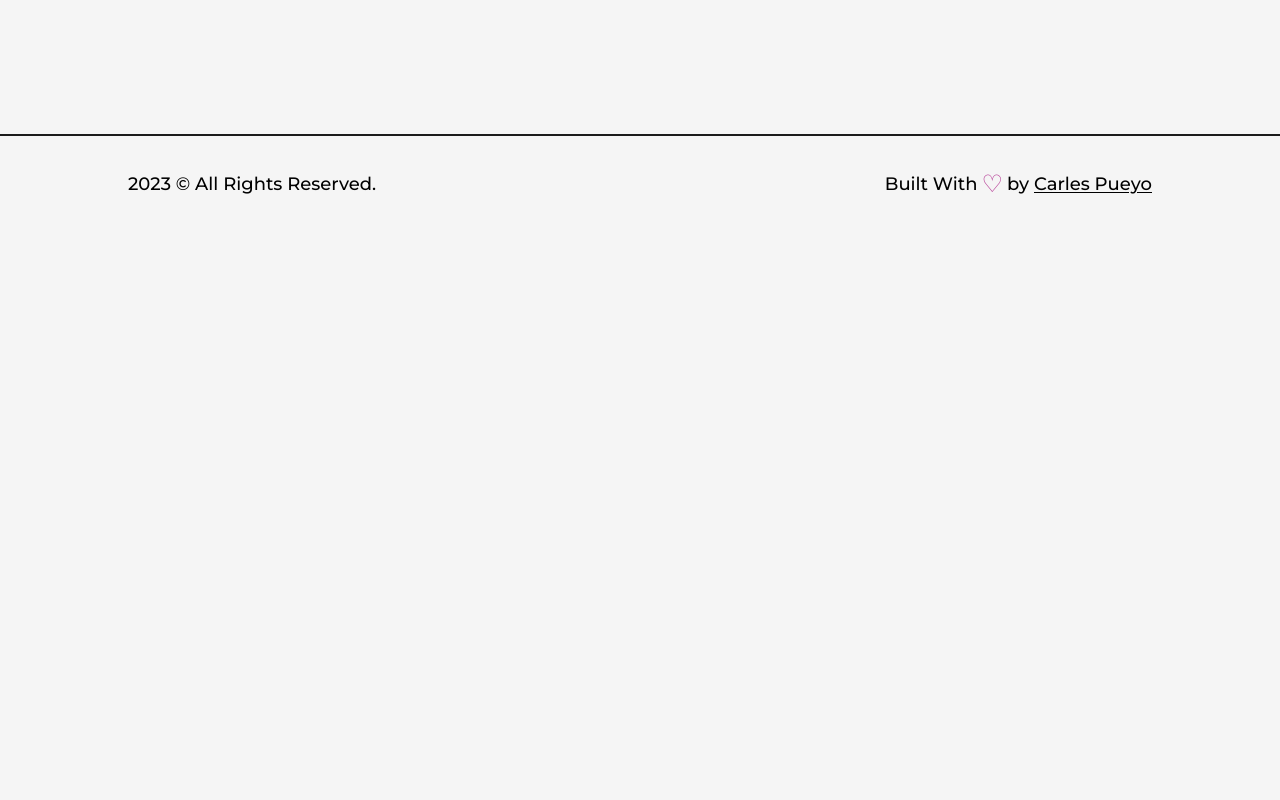
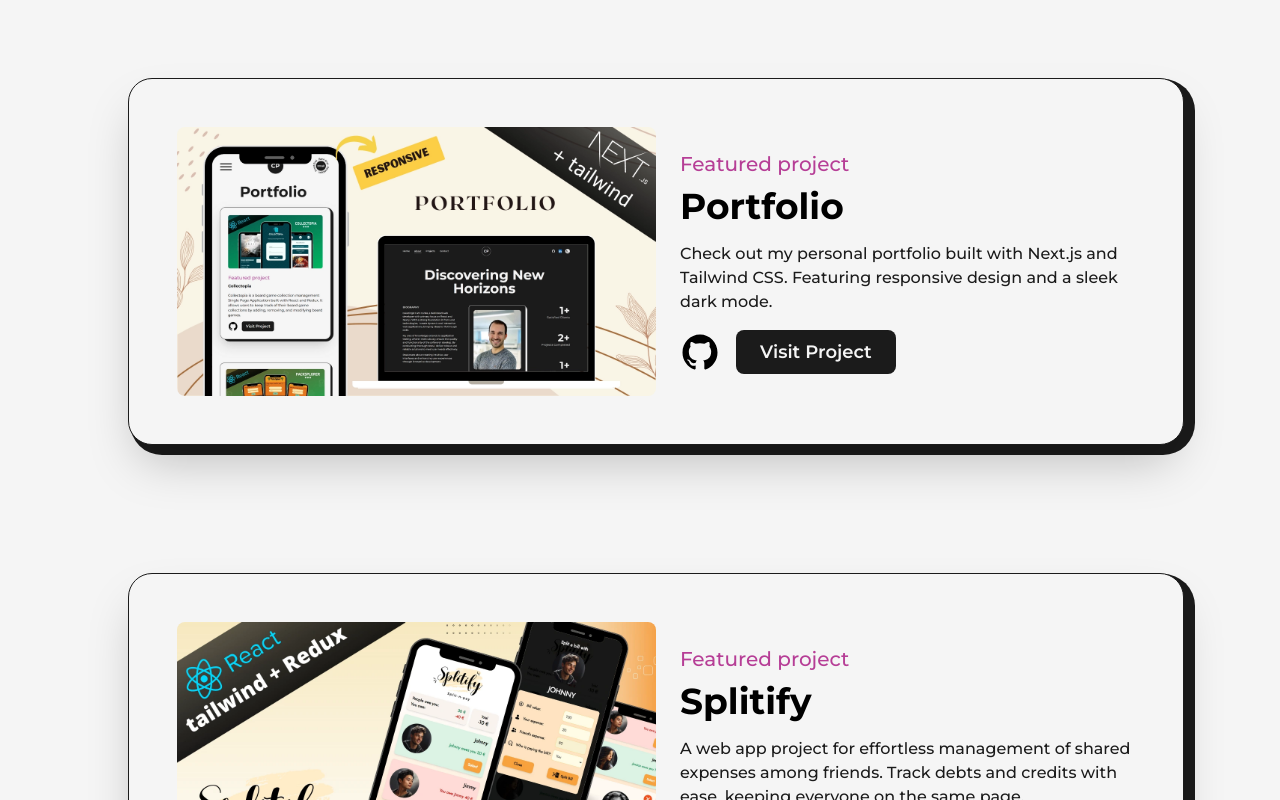
Before and after one commit to cpcastells/cpcastells_portfolio, a Next.js app: page /projects in a window 1280 px wide. Shown: the part 1320-2120 px from the top of the page. Before the commit the page ends 1552 px from the top, so only its background shows below. Built offline with nearby package versions, Linux system fonts and the light colour scheme.

Commit message:
Add portfolio and splitify projects

```diff
--- a/src/app/page.tsx
+++ b/src/app/page.tsx
@@ -7,7 +7,7 @@
 
 export default function Home() {
   return (
-    <main className="flex items-center text-dark w-full dark:text-light">
+    <main className="flex items-center text-dark w-full dark:text-light min-h-screen">
       <Layout className="pt-0 md:p-16 xl:pt-0 sm:pt-8">
         <AnimatedText
           text="Hi! I'm"
--- a/src/app/projects/page.tsx
+++ b/src/app/projects/page.tsx
@@ -1,11 +1,12 @@
 "use client";
 
-import { Metadata } from "next";
 import React, { useEffect, useState } from "react";
 import AnimatedText from "@/components/AnimatedText/AnimatedText";
 import Layout from "@/components/Layout/Layout";
 import collectopia from "../../../public/images/projects/collectopia.webp";
 import packsplorer from "../../../public/images/projects/packsplorer.webp";
+import portfolio from "../../../public/images/projects/portfolio.webp";
+import splitify from "../../../public/images/projects/splitify.webp";
 import FeaturedProject from "@/components/FeaturedProject/FeaturedProject";
 import Project from "@/components/Project/Project";
 import HireMe from "@/components/HireMe/HireMe";
@@ -50,8 +51,28 @@
               github="https://github.com/cpcastells/packsplorer-react"
               title="Packsplorer"
               link="https://packsplorer.netlify.app/"
-              type="Web App"
+              type="Side-Project"
               img={packsplorer}
+            />
+          </div>
+          <div className="col-span-12">
+            <FeaturedProject
+              github="https://github.com/cpcastells/cpcastells_portfolio"
+              title="Portfolio"
+              link="https://carles-pueyo-portfolio.netlify.app/"
+              summary="Check out my personal portfolio built with Next.js and Tailwind CSS. Featuring responsive design and a sleek dark mode."
+              type="Featured project"
+              img={portfolio}
+            />
+          </div>
+          <div className="col-span-12">
+            <FeaturedProject
+              github="https://github.com/cpcastells/splitify-react"
+              title="Splitify"
+              link="https://splitify-app.netlify.app/"
+              summary="A web app project for effortless management of shared expenses among friends. Track debts and credits with ease, keeping everyone on the same page. "
+              type="Featured project"
+              img={splitify}
             />
           </div>
         </div>
--- a/src/components/HireMe/HireMe.tsx
+++ b/src/components/HireMe/HireMe.tsx
@@ -9,6 +9,7 @@
         <CircularText className="fill-dark animate-spin-slow dark:fill-light" />
         <Link
           href="mailto: cpcastells@gmail.com"
+          target="_blank"
           className="flex items-center justify-center absolute left-1/2 top-1/2 -translate-x-1/2 -translate-y-1/2 bg-dark
           text-light shadow-md border border-solid border-dark w-20 h-20 rounded-full font-semibold hover:bg-light hover:text-dark
           dark:bg-light dark:text-dark hover:dark:bg-dark hover:dark:text-light hover:dark:border-light lg:w-10 lg:h-10 lg:text-[10px] z-10"
--- a/src/components/Project/Project.tsx
+++ b/src/components/Project/Project.tsx
@@ -49,7 +49,7 @@
           >
             Visit
           </Link>
-          <Link href={github} target="_blank" className="w-8 md:w-6">
+          <Link href={github} target="_blank" className="w-10">
             <GithubIcon />
           </Link>
         </div>
```
Also changed, not shown: public/images/projects/portfolio.webp (added), public/images/projects/splitify.webp (added).
